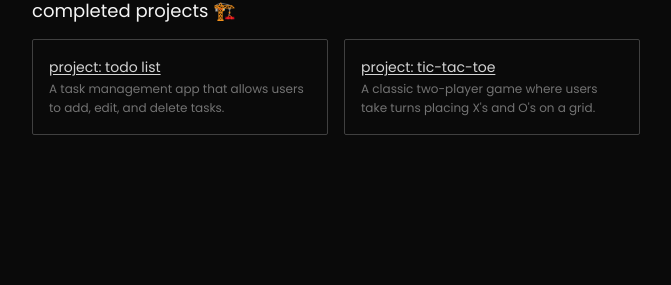
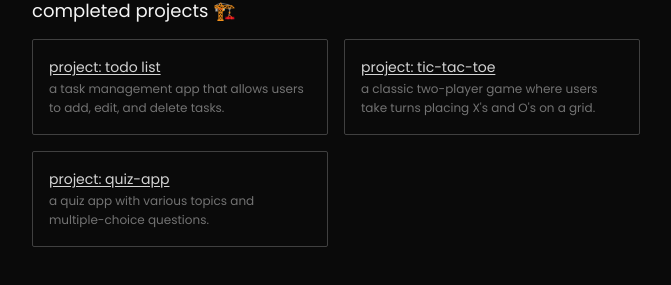
Before and after one commit to gokm8/portfolio-v2, a Next.js app: page / in a window 1280 px wide. Shown: the part 1710-1995 px from the top of the page, without its empty margins (304-975 px from the left). Before the commit the page ends 1925 px from the top, so only its background shows below. Built offline with nearby package versions, Linux system fonts and the light colour scheme.

Commit message:
add new completed project

```diff
--- a/components/home-page/CompletedProjects.tsx
+++ b/components/home-page/CompletedProjects.tsx
@@ -6,14 +6,19 @@ function CompletedProjects() {
     {
       title: 'project: todo list',
       description:
-        'A task management app that allows users to add, edit, and delete tasks.',
+        'a task management app that allows users to add, edit, and delete tasks.',
       link: 'https://github.com/gokm8/todo'
     },
     {
       title: 'project: tic-tac-toe',
       description:
-        "A classic two-player game where users take turns placing X's and O's on a grid.",
+        "a classic two-player game where users take turns placing X's and O's on a grid.",
       link: 'https://github.com/gokm8/tictactoe'
+    },
+    {
+      title: 'project: quiz-app',
+      description: "a quiz app with various topics and multiple-choice questions.",
+      link: "https://github.com/gokm8/quiz-app"
     }
   ]
 
```
